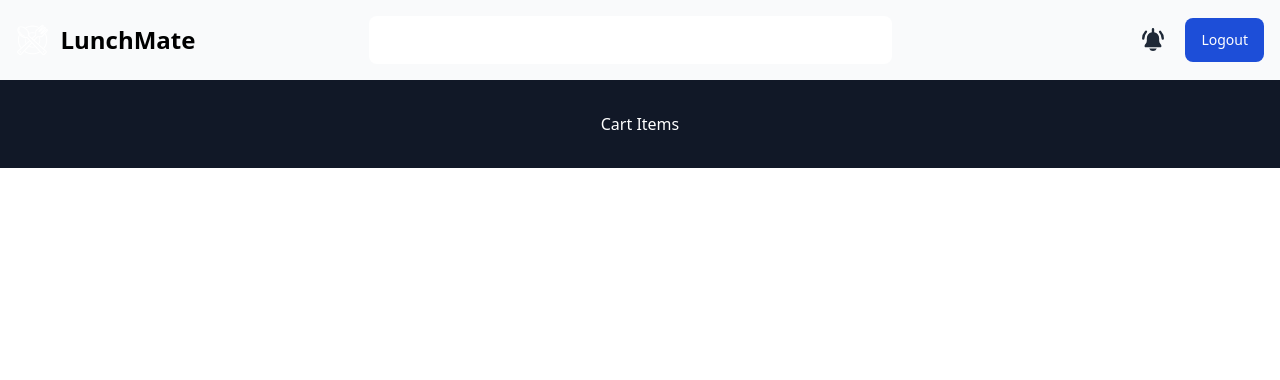
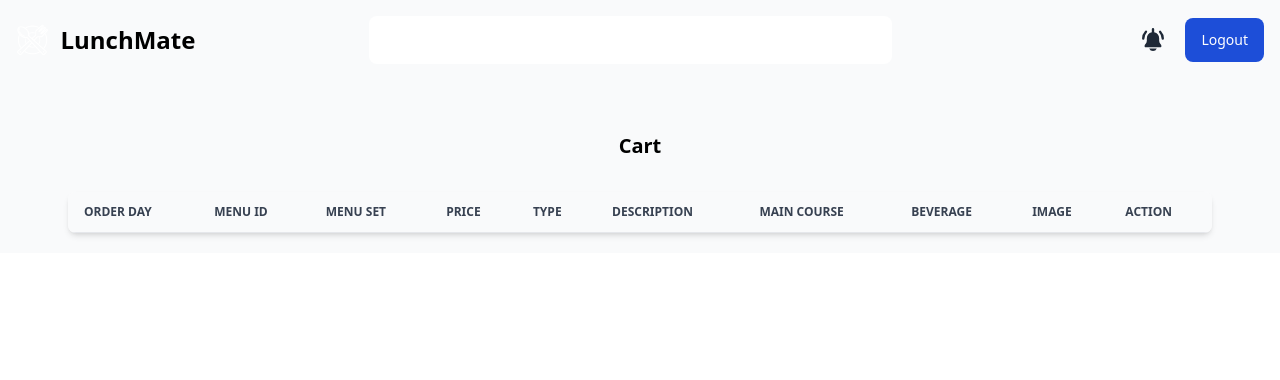
Before and after one commit to Melo04/food-reservation-system, a Flask app: page /cart in a window 1280 px wide. Shown: the top 380 px of the page. Run offline with Flask 3, Linux system fonts and the light colour scheme; a user stored in the database is signed in; lists and menus that the app fills with data are empty; some libraries are stand-ins or nearby versions.

Commit message:
Food menu added to Cart and saved in database, displayed in Cart

```diff
--- a/website/forms.py
+++ b/website/forms.py
@@ -1,7 +1,7 @@
 from flask_wtf import FlaskForm
 from flask_wtf.file import FileField, FileAllowed
 from flask_login import current_user
-from wtforms import StringField, PasswordField, SubmitField, BooleanField, SelectField, FloatField, TextAreaField, IntegerField
+from wtforms import StringField, PasswordField, SubmitField, BooleanField, SelectField, FloatField, TextAreaField, IntegerField, HiddenField
 from wtforms.validators import DataRequired, Length, Email, EqualTo, ValidationError
 from website.models import USER
 from website import bcrypt
@@ -145,3 +145,25 @@ class UpdateMenuForm(FlaskForm):
     beverage = SelectField('Beverage',coerce=int, validators=[DataRequired()])
     picture = FileField('Update Menu Picture', validators=[FileAllowed(['jpg', 'png'])])
     submit = SubmitField('Update Menu',validators=[DataRequired()])
+
+class CartForm(FlaskForm):
+    day = SelectField('Order Day', choices=[
+        ('Monday', 'Monday'),
+        ('Tuesday', 'Tuesday'),
+        ('Wednesday', 'Wednesday'),
+        ('Thursday', 'Thursday'),
+        ('Friday', 'Friday')
+    ])
+    menu_id = HiddenField('Menu ID')
+    parent_id = HiddenField('Parent ID')
+    # student_id = SelectField('Student ID', coerce=int)  # Adjust the type based on your data model
+
+    submit = SubmitField('Add to Cart')
+
+class OrderForm(FlaskForm):
+    day = HiddenField('Day')
+    menu_id = HiddenField('Menu ID')
+    parent_id = HiddenField('Parent ID')
+    student_id = HiddenField('Student ID')
+
+    submit = SubmitField('Add to Cart')
--- a/website/models.py
+++ b/website/models.py
@@ -141,6 +141,11 @@ class CART_ITEM(db.Model):
     id = db.Column(db.Integer, primary_key=True, autoincrement=True, unique=True, nullable=False)
     PARENT_ID = db.Column(db.Integer, db.ForeignKey('user.id'), nullable=False)
     MENU_ID = db.Column(db.Integer, db.ForeignKey('food_menu.id'), nullable=False)
+    STUDENT_ID = db.Column(db.Integer, db.ForeignKey('student.id'), nullable=False)
+    ORDER_PER_DAY = db.Column(db.String(20), nullable=False)
+
+
+
 
     def __repr__(self):
         return f"CART_ITEM('{self.PARENT_ID},'{self.MENU_ID}')"
--- a/website/routes.py
+++ b/website/routes.py
@@ -1,8 +1,8 @@
 from functools import wraps
 from flask import render_template, url_for, flash, redirect, request, current_app
 from website import app, db, bcrypt, mail
-from website.forms import RegistrationForm, LoginForm, UpdateProfileForm, RequestResetForm, ResetPasswordForm, AdminUpdateProfileForm, AdminUpdateMenuForm, ItemForm, UpdateItemForm, MenuForm, UpdateMenuForm
-from website.models import USER, FOOD_ITEM, FOOD_MENU, STUDENT, PARENT, FOOD_ORDER, TRANSACTION, RELOAD
+from website.forms import RegistrationForm, LoginForm, UpdateProfileForm, RequestResetForm, ResetPasswordForm, AdminUpdateProfileForm, AdminUpdateMenuForm, ItemForm, UpdateItemForm, MenuForm, UpdateMenuForm, CartForm
+from website.models import USER, FOOD_ITEM, FOOD_MENU, STUDENT, PARENT, FOOD_ORDER, TRANSACTION, RELOAD, CART_ITEM
 from flask_login import login_user, current_user, logout_user
 from flask_mail import Message
 import secrets
@@ -52,13 +52,42 @@ def parent_dashboard():
 @app.route("/foodmenu", methods=['GET', 'POST'])
 @login_required(role="parent")
 def parent_menu():
+    form = CartForm()
     menus = FOOD_MENU.query.all()
-    return render_template('parent/foodmenu.html', menus=menus)
+    students = STUDENT.query.all()
+    return render_template('parent/foodmenu.html', menus=menus, students = students, form=form)
 
 @app.route("/cart", methods=['GET', 'POST'])
 @login_required(role="parent")
 def parent_cart():
-    return render_template('parent/cart.html')
+    form = CartForm()
+    menus = FOOD_MENU.query.all()
+    form.parent_id.data = current_user.id
+    parent_id = form.parent_id.data
+
+    if request.method == 'POST':
+        menu_id = request.form.get('menu_id')
+        day = request.form.get('day')
+        student_id = request.form.get('StudentID')
+        # parent_id = request.form.get('parent_id')
+
+        print("Selected Day:", day)
+        print("Menu ID received:", menu_id)
+        print("Student ID received:", student_id)
+        print("Parent ID received:", parent_id)
+
+
+
+        add_item = CART_ITEM(PARENT_ID=parent_id, MENU_ID=menu_id,STUDENT_ID=student_id,ORDER_PER_DAY=day)
+        with app.app_context():
+            db.session.add(add_item)
+            db.session.commit()
+
+        flash('Item added to cart!', 'success')
+        return redirect(url_for('parent_cart'))
+
+    cart_items = CART_ITEM.query.filter_by(PARENT_ID=parent_id).all()
+    return render_template('parent/cart.html', form=form, parent_id=parent_id, menu_id=request.form.get('menu_id'), carts=cart_items, menus=menus)
 
 @app.route("/reload", methods=['GET', 'POST'])
 @login_required(role="parent")
--- a/website/templates/parent/cart.html
+++ b/website/templates/parent/cart.html
@@ -1,7 +1,58 @@
 {% extends "base.html" %}
 {% block title %}Cart Items{% endblock title %}
 {% block content %}
-  <div class="flex flex-col items-center justify-center px-6 py-8 mx-auto">
+  <!-- <div class="flex flex-col items-center justify-center px-6 py-8 mx-auto">
     <h1 class="text-white">Cart Items</h1>
-  </div>
+  </div> -->
+  <section class="bg-gray-50 dark:bg-gray-900 p-3 sm:p-5 antialiased">
+    <div class="mx-auto max-w-screen-xl px-4 lg:px-12">
+        <h3 class="text-xl font-bold dark:text-white text-center my-8">Cart</h3>
+        <div class="bg-white dark:bg-gray-800 relative shadow-md sm:rounded-lg overflow-hidden">
+            <div class="overflow-x-auto">
+                <table id="orderTable" class="w-full text-sm text-left text-gray-500 dark:text-gray-400">
+                    <thead class="text-xs text-gray-700 uppercase bg-gray-50 dark:bg-gray-700 dark:text-gray-400">
+                        <tr>
+                            <th scope="col" class="px-4 py-3">Order Day</th>
+                            <th scope="col" class="px-4 py-3">Menu ID</th>
+                            <th scope="col" class="px-4 py-3">Menu Set</th>
+                            <th scope="col" class="px-4 py-3">Price</th>
+                            <th scope="col" class="px-4 py-3">Type</th>
+                            <th scope="col" class="px-4 py-3">Description</th>
+                            <th scope="col" class="px-4 py-3">Main Course</th>
+                            <th scope="col" class="px-4 py-3">Beverage</th>
+                            <th scope="col" class="px-4 py-3">Image</th>
+                            <th scope="col" class="px-4 py-3">Action</th>
+                        </tr>
+                    </thead>
+                    <tbody>
+                        <tr class="border-b dark:border-gray-700">
+
+                            {% for cart in carts %}
+                            <tr class="border-b dark:border-gray-700">
+                                <td class="px-4 py-3">{{ cart.ORDER_PER_DAY }}</td>
+                                <td class="px-4 py-3">{{ cart.MENU_ID }}</td>
+                                {% for menu in menus %}
+                                {% if cart.MENU_ID == menu.id%}
+
+                                <td class="px-4 py-3">{{ menu.SET }}</td>
+                                <td class="px-4 py-3">{{ menu.PRICE }}</td>
+                                <td class="px-4 py-3">{{ menu.TYPE }}</td>
+                                <td class="px-4 py-3">{{ menu.DESCRIPTION }}</td>
+                                <td class="px-4 py-3">{{ menu.MAIN_COURSE.NAME }}</td>
+                                <td class="px-4 py-3">{{ menu.BEVERAGE.NAME }}</td>
+                                <td class="px-4 py-3">
+                                    <img class="w-20 h-20" src="{{ menu.IMAGE }}" alt="{{ menu.SET }} image">
+                                </td>
+                                {% endif %}
+
+                                {% endfor %}
+                            </tr>
+                        {% endfor %}
+                        </tr>
+                    </tbody>
+                </table>
+            </div>
+        </div>
+    </div>
+</section>
 {% endblock content %}
```
Also changed, not shown: website/templates/parent/foodmenu.html (+68 -33 lines).
